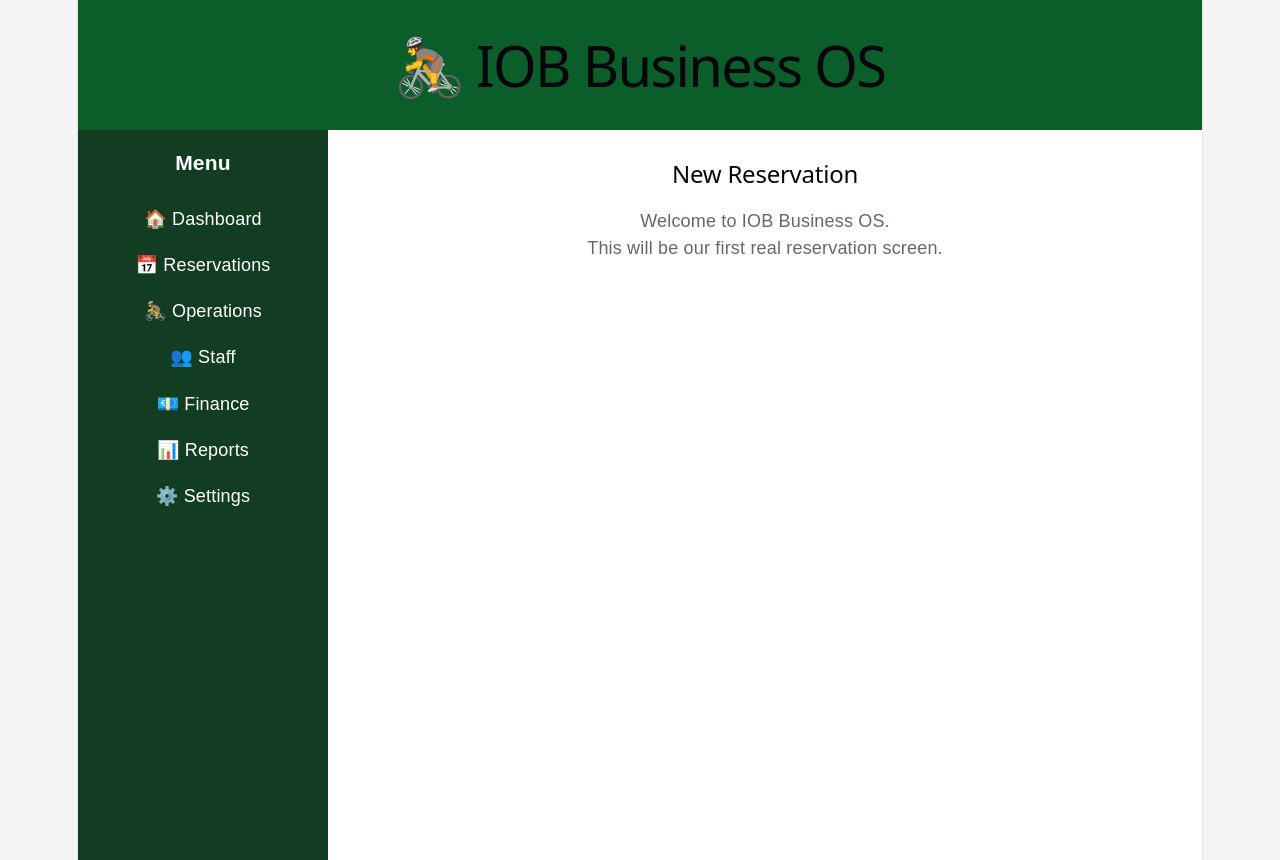
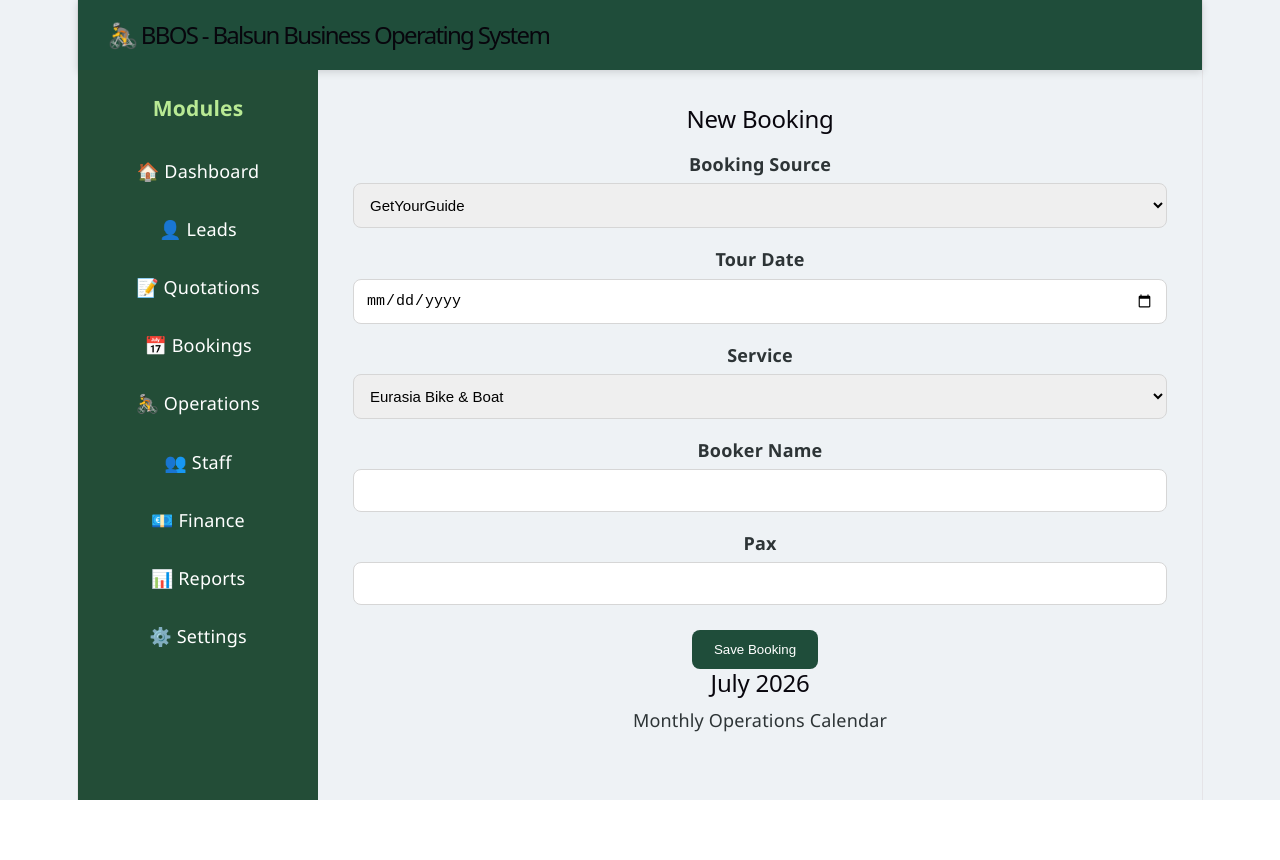
Before and after one commit to cembalsun/iob-operations, a React app in the folder frontend/: page / in a window 1280 px wide. After the commit the page ends 800 px from the top, so only its background shows below. Built offline with nearby package versions, Linux system fonts and the light colour scheme; the HTML template or start-up script is replaced by a standard one.

Commit message:
Sprint 1 - Booking screen prototype and layout improvements

```diff
--- a/frontend/src/App.css
+++ b/frontend/src/App.css
@@ -5,43 +5,171 @@
 }
 
 body{
-  font-family:Arial, Helvetica, sans-serif;
-  background:#f5f5f5;
+  font-family: "Segoe UI", Arial, sans-serif;
+  background:#eef2f5;
+  color:#2d3436;
 }
 
+.app{
+  min-height:100vh;
+}
+
+/* HEADER */
+
 .header{
-  background:#0b5d2a;
+  height:70px;
+  background:#1f4d3a;
   color:white;
-  padding:20px;
+
+  display:flex;
+  justify-content:space-between;
+  align-items:center;
+
+  padding:0 30px;
+
+  box-shadow:0 2px 8px rgba(0,0,0,.15);
 }
+
+.header h1{
+  font-size:24px;
+}
+
+.header span{
+  color:#b8e994;
+  font-size:14px;
+}
+
+/* MAIN */
 
 .container{
   display:flex;
   min-height:calc(100vh - 70px);
 }
 
+/* SIDEBAR */
+
 .sidebar{
-  width:250px;
-  background:#133d22;
+  width:240px;
+  background:#234d37;
   color:white;
-  padding:20px;
+  padding:25px;
+}
+
+.sidebar h3{
+  margin-bottom:25px;
+  color:#b8e994;
 }
 
 .sidebar ul{
   list-style:none;
-  margin-top:20px;
 }
 
 .sidebar li{
-  padding:10px 0;
+
+  padding:12px 14px;
+
+  margin-bottom:8px;
+
+  border-radius:8px;
+
+  cursor:pointer;
+
+  transition:.2s;
 }
 
+.sidebar li:hover{
+  background:#2f6a4b;
+}
+
+/* CONTENT */
+
 .content{
+
   flex:1;
-  background:white;
-  padding:30px;
+
+  padding:35px;
 }
 
 .content h2{
-  margin-bottom:20px;
+  margin-bottom:10px;
 }
+
+.content p{
+  margin-bottom:15px;
+}
+
+/* CARD */
+
+.card{
+
+  background:white;
+
+  padding:30px;
+
+  border-radius:12px;
+
+  box-shadow:0 3px 12px rgba(0,0,0,.08);
+
+  max-width:900px;
+}
+
+/* FORM */
+
+label{
+
+  display:block;
+
+  margin-top:18px;
+
+  margin-bottom:6px;
+
+  font-weight:600;
+}
+
+input,
+select,
+textarea{
+
+  width:100%;
+
+  padding:12px;
+
+  border:1px solid #d6d6d6;
+
+  border-radius:8px;
+
+  font-size:15px;
+}
+
+textarea{
+
+  min-height:120px;
+
+  resize:vertical;
+}
+
+button{
+
+  margin-top:25px;
+
+  margin-right:10px;
+
+  background:#1f4d3a;
+
+  color:white;
+
+  border:none;
+
+  padding:12px 22px;
+
+  border-radius:8px;
+
+  cursor:pointer;
+
+  transition:.2s;
+}
+
+button:hover{
+
+  background:#2f6a4b;
+}
--- a/frontend/src/App.jsx
+++ b/frontend/src/App.jsx
@@ -5,39 +5,97 @@ function App() {
     <div className="app">
 
       <header className="header">
-        <h1>🚴 IOB Business OS</h1>
+        <h1>🚴 BBOS - Balsun Business Operating System</h1>
       </header>
 
       <div className="container">
 
         <aside className="sidebar">
-          <h3>Menu</h3>
+          <h3>Modules</h3>
 
           <ul>
             <li>🏠 Dashboard</li>
-            <li>📅 Reservations</li>
+            <li>👤 Leads</li>
+            <li>📝 Quotations</li>
+            <li>📅 Bookings</li>
             <li>🚴 Operations</li>
             <li>👥 Staff</li>
             <li>💶 Finance</li>
             <li>📊 Reports</li>
             <li>⚙️ Settings</li>
           </ul>
-
         </aside>
 
-        <main className="content">
+       <main className="content">
 
-          <h2>New Reservation</h2>
+  <div className="booking-layout">
 
-          <p>Welcome to IOB Business OS.</p>
+    <section className="booking-form">
 
-          <p>This will be our first real reservation screen.</p>
+      <h2>New Booking</h2>
 
-        </main>
+      <div className="form-row">
+        <label>Booking Source</label>
+        <select>
+          <option>GetYourGuide</option>
+          <option>Viator</option>
+          <option>BikeTours.com</option>
+          <option>Direct Booking</option>
+          <option>B2B</option>
+        </select>
+      </div>
+
+      <div className="form-row">
+        <label>Tour Date</label>
+        <input type="date" />
+      </div>
+
+      <div className="form-row">
+        <label>Service</label>
+        <select>
+          <option>Eurasia Bike & Boat</option>
+          <option>Old City Basic (4h)</option>
+          <option>Old City Deluxe (6h)</option>
+          <option>Old City Combo (8h)</option>
+          <option>Beauties of Bosphorus</option>
+        </select>
+      </div>
+
+      <div className="form-row">
+        <label>Booker Name</label>
+        <input type="text" />
+      </div>
+
+      <div className="form-row">
+        <label>Pax</label>
+        <input type="number" />
+      </div>
+
+      <button className="save-btn">
+        Save Booking
+      </button>
+
+    </section>
+
+    <section className="calendar-panel">
+
+      <h2>July 2026</h2>
+
+      <div className="calendar-placeholder">
+
+        Monthly Operations Calendar
 
       </div>
 
+    </section>
+
+  </div>
+
+</main>
+ </div>
+
     </div>
+
   );
 }
 
```
